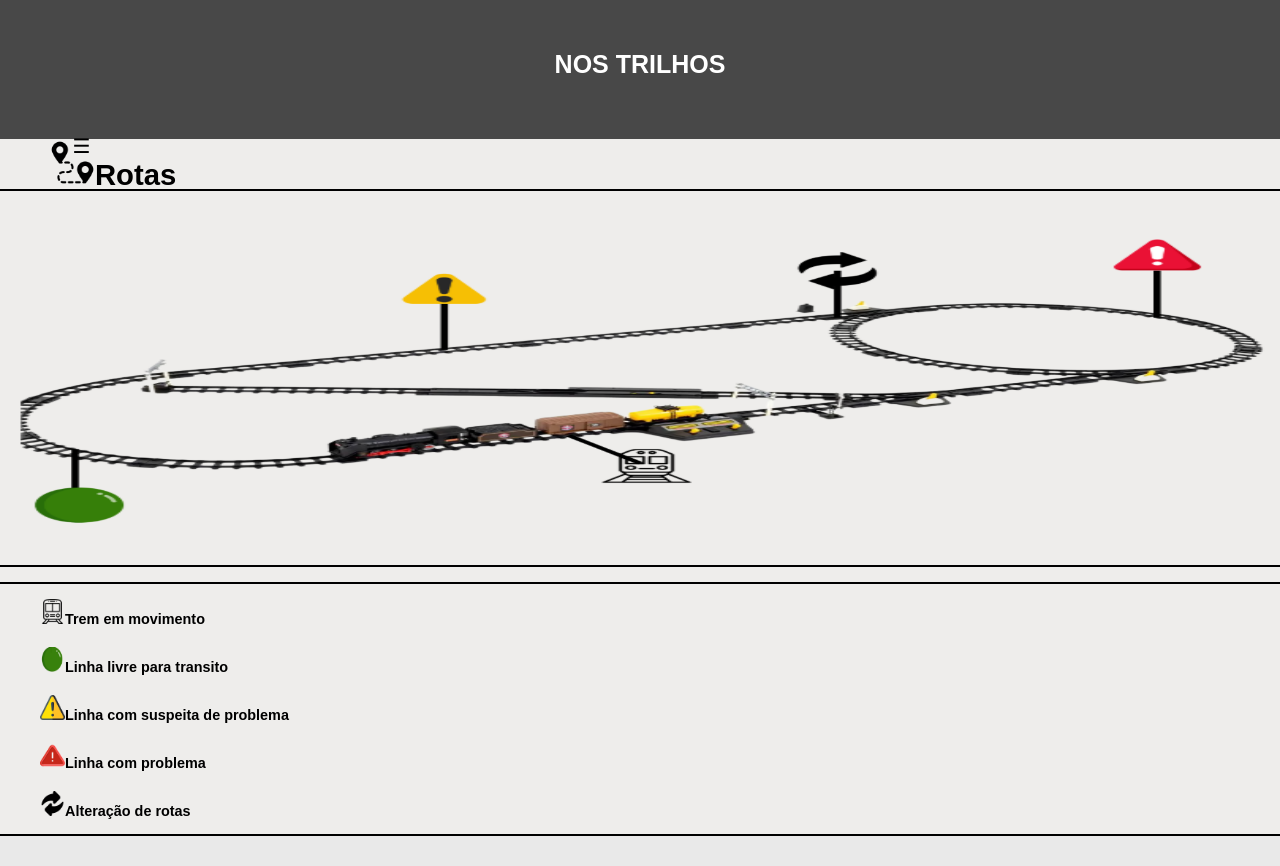
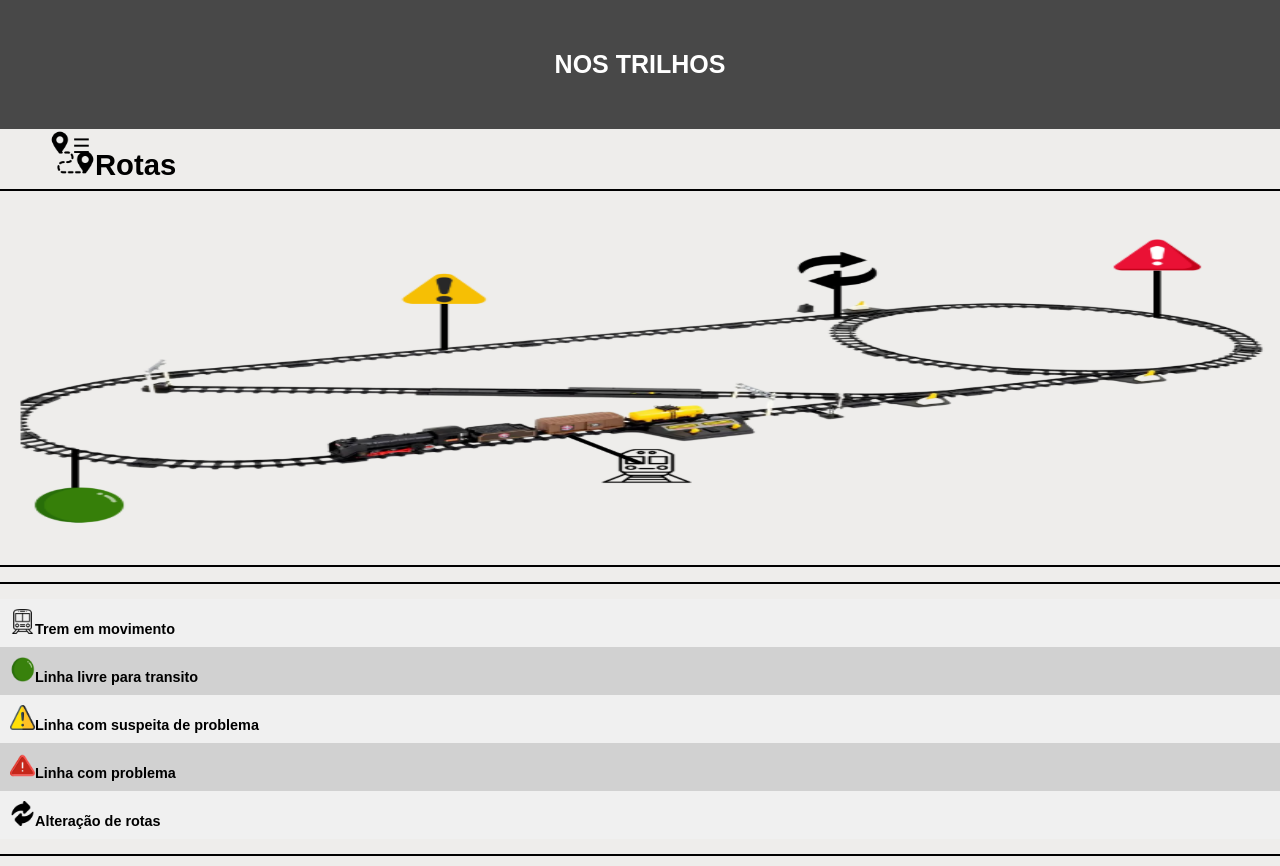
Before and after one commit to Rudolfosehnem/Mockup-NOS-TRILHOS, a PHP site: page /html/gestao.html in a window 1280 px wide. Before the commit the page ends 836 px from the top, so only its background shows below. Run offline with PHP 8.4, Linux system fonts and the light colour scheme.

Commit message:
update-6

```diff
--- a/css/style.css
+++ b/css/style.css
@@ -185,6 +185,7 @@ header {
 }
 
 .button1 {
+  margin-top: 30px;
   color: #1D1E1B;
 }
 
@@ -354,6 +355,10 @@ header {
 .menu-item span:last-child {
   color: #004080;
   font-size: 20px;
+}
+
+#password-error {
+  margin-top: 35px;
 }
 
 .rodape {
@@ -536,7 +541,7 @@ header {
   background-color: #484848;
   width: 100%;
   margin-top: 0;
-  margin-bottom: 50px;
+  margin-bottom: 40px;
   color: white;
   font-size: 25px;
   padding-top: 25px;
@@ -548,13 +553,14 @@ header {
  text-align: left;
  margin-left: 50px;
  position: absolute;
- top: 140px;
+ top: 130px;
 
 
 }
 
 .onlyline{
   margin-top: 15px;
+  margin-bottom: 10px;
 }
 
 .rotas img{
@@ -562,15 +568,42 @@ header {
   height: 45px;
 }
 
-.container-gestao{
+.container-gestao {
   margin-top: 15px;
   text-align: left;
-  margin-left: 40px;
-  display: flex; flex-direction: column;
-  gap: 20px;
+  display: flex;
+  flex-direction: column;
+
 }
 
-.container-gestao img{
-   width: 25px;
+.container-gestao img {
+  width: 25px;
   height: 25px;
+
 }
+
+.container-gestao p:nth-child(odd) {
+  background-color: #f0f0f0;
+  padding: 10px;
+
+
+}
+
+.container-gestao p:nth-child(even) {
+  background-color: #d1d1d1;
+  padding: 10px;
+
+}
+
+.container-gestao p {
+  transition: background-color 0.3s ease;
+}
+
+.manutencao{
+
+  font-size: 25px;
+  text-align: left;
+  margin-left: 50px;
+  position: absolute;
+  top: 145px;
+}
--- a/html/gestao.html
+++ b/html/gestao.html
@@ -46,7 +46,7 @@
             <h3><img src="../images/rota.png" alt="">Rotas</h3>
 
         </div>
-        <hr style="height: 2px; background-color: black; border: none; width: 100%;">
+        <hr style="height: 2px; background-color: black; border: none; width: 100% ; margin-top: 60px;">
         <div class="central">
             <img src="../images/gestaodetrilhos.png" alt="" style="height: 370px; width: 100%;">
             <hr style="height: 2px; background-color: black; border: none; width: 100%;">
@@ -55,9 +55,8 @@
             <hr style="height: 2px; background-color: black; border: none; width: 100%;">
         </div>
         <div class="container-gestao">
-
             <p><strong><img src="../images/trem.png" alt="">Trem em movimento</strong></p>
-            <p><strong><img src="../images/botao.png" alt="">Linha livre para transito</strong></p>
+            <p><strong><img src="../images/bolaverde-removebg-preview.png" alt="">Linha livre para transito</strong></p>
             <p><strong><img src="../images/alerta.png" alt="">Linha com suspeita de problema</strong></p>
             <p><strong><img src="../images/alerta (1).png" alt="">Linha com problema</strong></p>
             <p><strong><img src="../images/troca.png" alt="">Alteração de rotas</strong></p>
--- a/html/loginfaca.html
+++ b/html/loginfaca.html
@@ -62,11 +62,11 @@
           const password = passwordInput.value;
 
           if (!validatePassword(password)) {
-            event.preventDefault(); // Impede o envio
+            event.preventDefault();
             errorMessage.style.display = 'block';
             passwordInput.style.border = '2px solid red';
           } else {
-            // Validação passou, formulário será enviado normalmente
+
             errorMessage.style.display = 'none';
             passwordInput.style.border = '';
           }
```
Also changed, not shown: html/manutencao.html (+15 -0 lines), images/bolaverde-removebg-preview.png (added).
